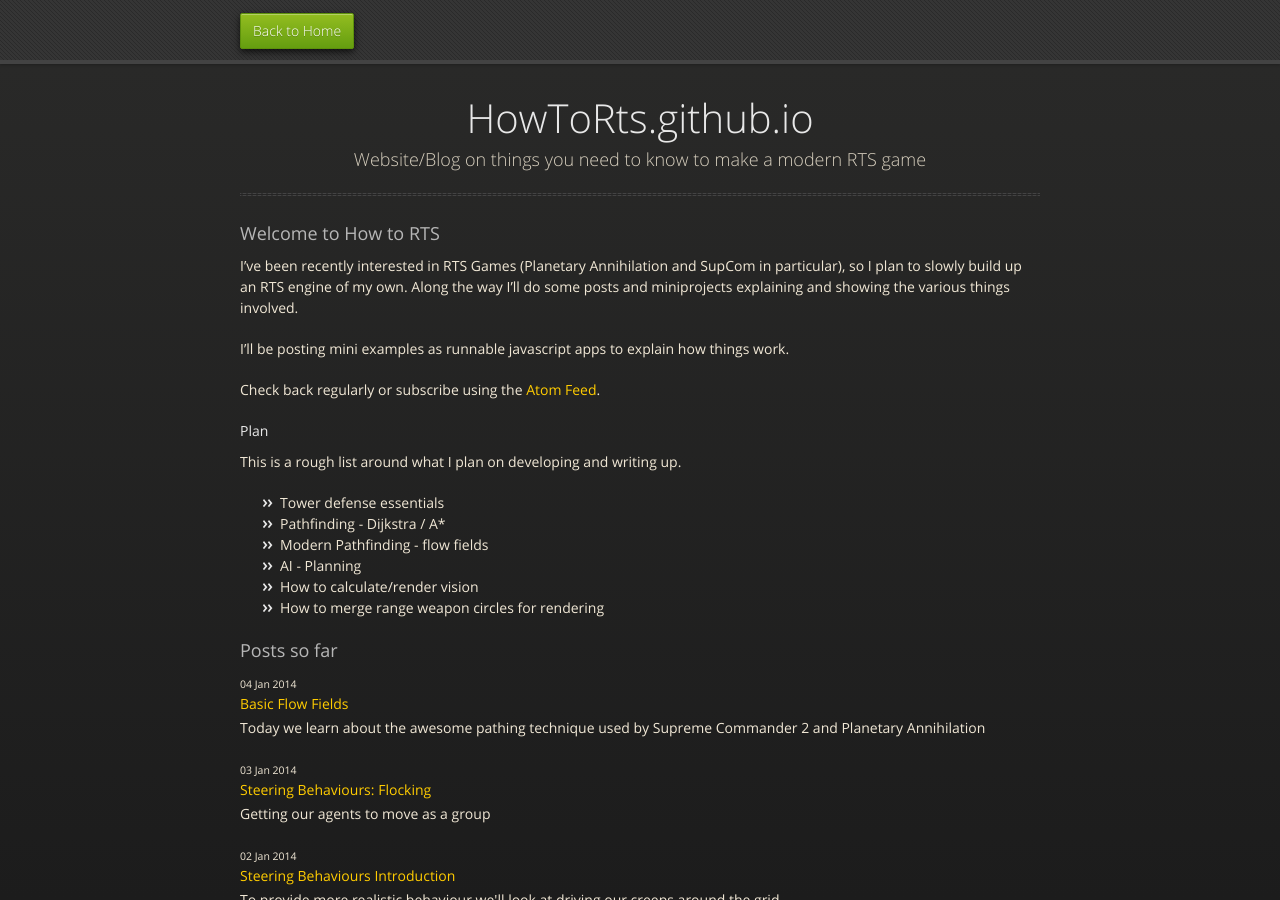
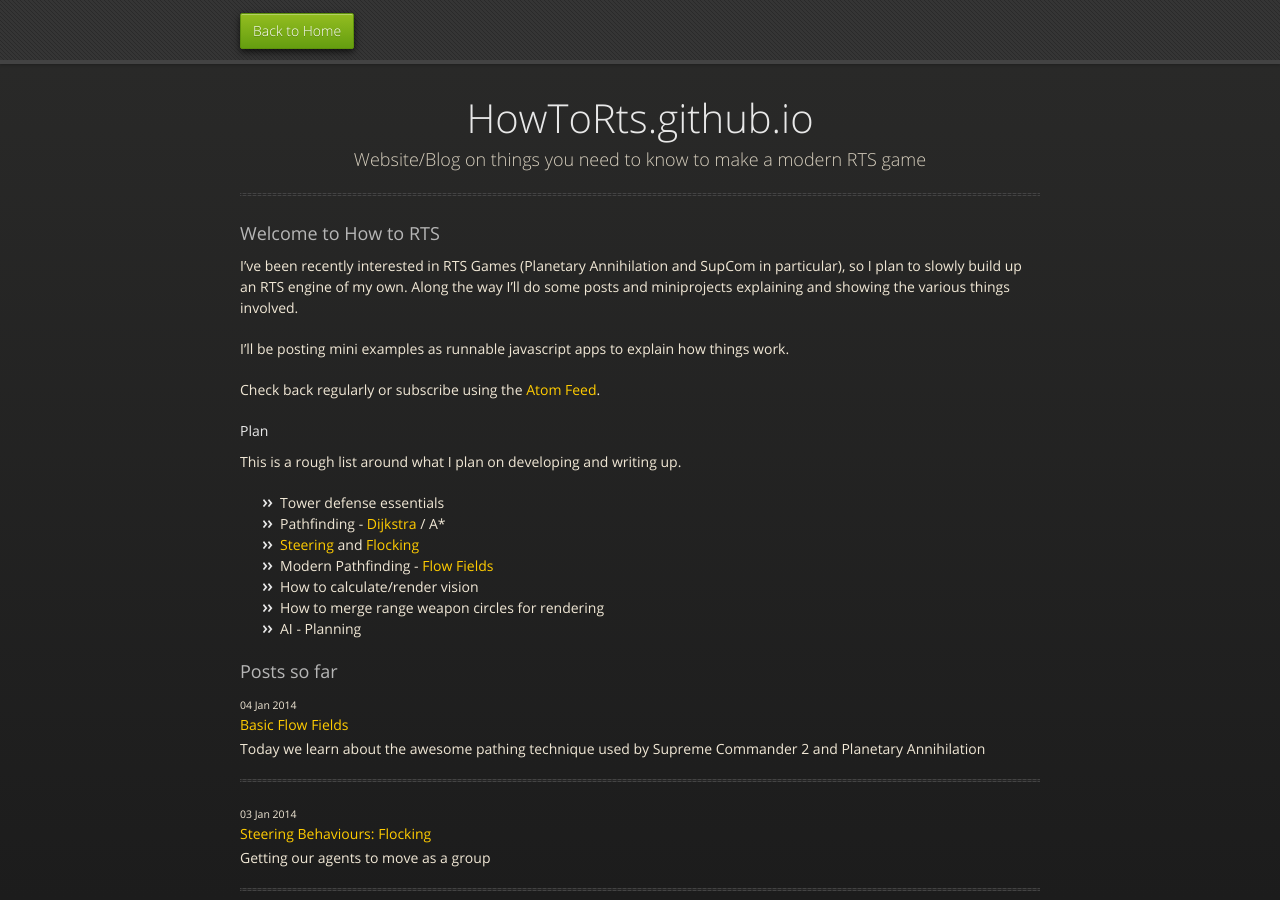
Before and after one commit to HowToRts/HowToRts.github.io, a Jekyll site: the page built from index.md, in a window 1280 px wide and 900 px high. Built offline with Jekyll 4.4.1, drawn with Linux system fonts in a browser that asks for light colours; nearby versions of some CDN libraries; some of the changed lines change nothing that is shown.

Commit message:
Link some things on the front page, make the post list nicer

```diff
--- a/index.md
+++ b/index.md
@@ -17,11 +17,17 @@ Check back regularly or subscribe using the [Atom Feed].
 This is a rough list around what I plan on developing and writing up.
 
 - Tower defense essentials
-- Pathfinding - Dijkstra / A*
-- Modern Pathfinding - flow fields
-- AI - Planning
+- Pathfinding - [Dijkstra] / A*
+- [Steering] and [Flocking]
+- Modern Pathfinding - [Flow Fields]
 - How to calculate/render vision
 - How to merge range weapon circles for rendering
+- AI - Planning
+
+[Dijkstra]: /2013/12/31/generating-a-path-dijkstra.html
+[Steering]: /2014/01/02/steering-introduction.html
+[Flocking]: /2014/01/03/steering-flocking.html
+[Flow Fields]: /2014/01/04/basic-flow-fields.html
 
 ### Posts so far
 
@@ -30,5 +36,6 @@ This is a rough list around what I plan on developing and writing up.
 	<small>{{ post.date | date_to_string }}</small>
 	<h4 class="post-title"><a href="{{ post.url | replace_first: '/', '' }}">{{ post.title }}</a></h4>
 	<p>{{ post.description }}</p>
+{% unless forloop.last %}<hr />{% endunless %}
 {% endfor %}
 </div>
```
